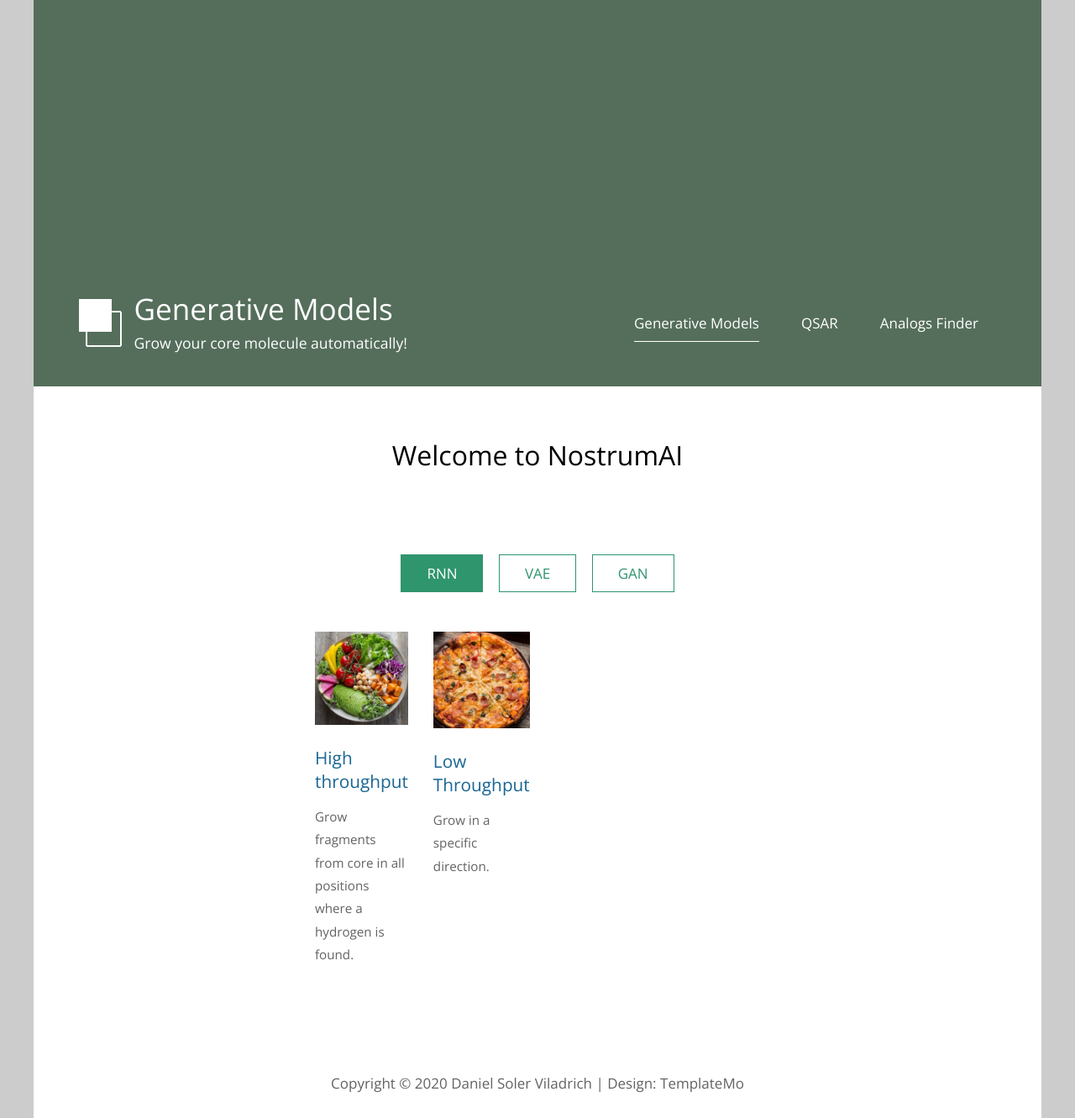
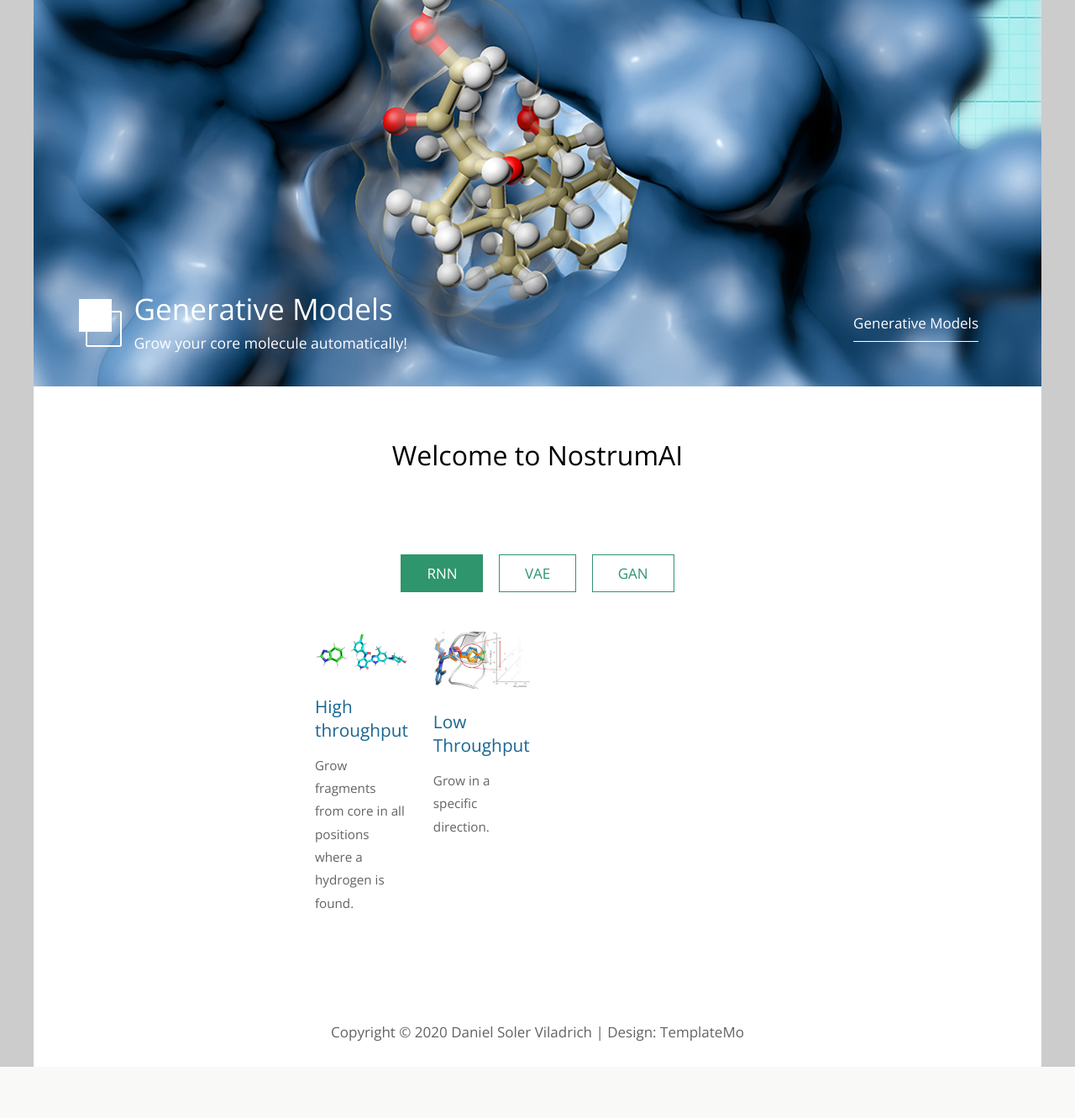
Before and after one commit to danielSoler93/DrugDiscoveryAI, a Django app: page /generative_model/ in a window 1280 px wide. Shown: the whole page at 84% size. After the commit the page ends 1270 px from the top, so only its background shows below. Run offline with Django 3.2, Linux system fonts and the light colour scheme; some libraries are stand-ins or nearby versions.

Commit message:
Format generative_model.html

```diff
--- a/ML_NBD/generative_model/templates/generative_model/home.html
+++ b/ML_NBD/generative_model/templates/generative_model/home.html
@@ -8,7 +8,7 @@
     <meta http-equiv="X-UA-Compatible" content="ie=edge" />
     <title>Simple House Template</title>
     <link href="https://fonts.googleapis.com/css?family=Open+Sans:400" rel="stylesheet" />
-	<link href="{% static 'css/templatemo-style.css' %}" type="text/css"  rel="stylesheet" />
+	<link href="{% static 'css/templatemo-style.css' %}"   rel="stylesheet" />
 </head>
 <!--
 
@@ -23,7 +23,7 @@
 	<!-- Top box -->
 		<!-- Logo & Site Name -->
 		<div class="placeholder">
-			<div class="parallax-window" data-parallax="scroll" data-image-src="{% static  'img/simple-house-01.jpg' %}">
+			<div class="parallax-window" data-parallax="scroll" data-image-src="{% static  'img/header.jpg' %}">
 				<div class="tm-header">
 					<div class="row tm-header-inner">
 						<div class="col-md-6 col-12">
@@ -36,8 +36,8 @@
 						<nav class="col-md-6 col-12 tm-nav">
 							<ul class="tm-nav-ul">
 								<li class="tm-nav-li"><a href="index.html" class="tm-nav-link active">Generative Models</a></li>
-								<li class="tm-nav-li"><a href="about.html" class="tm-nav-link">QSAR</a></li>
-								<li class="tm-nav-li"><a href="contact.html" class="tm-nav-link">Analogs Finder</a></li>
+								<!--<li class="tm-nav-li"><a href="about.html" class="tm-nav-link">QSAR</a></li>>
+								<!--<li class="tm-nav-li"><a href="contact.html" class="tm-nav-link">Analogs Finder</a></li>-->
 							</ul>
 						</nav>
 					</div>
@@ -63,10 +63,10 @@
 			<!-- Gallery -->
 			<div class="row tm-gallery">
 				<!-- gallery page 1 -->
-				<div id="tm-gallery-page-pizza" class="tm-gallery-page">
+				<div id="tm-gallery-page-rnn" class="tm-gallery-page">
 					<article class="col-lg-3 col-md-4 col-sm-6 col-12 tm-gallery-item">
 						<figure>
-							<img src="{% static  'img/gallery/01.jpg' %}" alt="Image" class="img-fluid tm-gallery-img" />
+							<img src="{% static  'img/gallery/01.png' %}" alt="Image" class="img-fluid tm-gallery-img" />
 							<figcaption>
 								<h4 class="tm-gallery-title">High throughput</h4>
 								<p class="tm-gallery-description">Grow fragments from core in all
@@ -76,7 +76,7 @@
 					</article>
 					<article class="col-lg-3 col-md-4 col-sm-6 col-12 tm-gallery-item">
 						<figure>
-							<img src="{% static  'img/gallery/02.jpg' %}" alt="Image" class="img-fluid tm-gallery-img" />
+							<img src="{% static  'img/gallery/02.jpeg' %}" alt="Image" class="img-fluid tm-gallery-img" />
 							<figcaption>
 								<h4 class="tm-gallery-title">Low Throughput</h4>
 								<p class="tm-gallery-description">Grow in a specific direction.</p>
@@ -84,6 +84,49 @@
 						</figure>
 					</article>
 				</div> <!-- gallery page 1 -->
+				<!-- gallery page 2 -->
+				<div id="tm-gallery-page-vae" class="tm-gallery-page hidden">
+					<article class="col-lg-3 col-md-4 col-sm-6 col-12 tm-gallery-item">
+						<figure>
+							<img src="{% static  'img/gallery/03.jpeg' %}" alt="Image" class="img-fluid tm-gallery-img" />
+							<figcaption>
+								<h4 class="tm-gallery-title">VAE</h4>
+								<p class="tm-gallery-description">Generate as many similar molecules as possible to a given core.</p>
+							</figcaption>
+						</figure>
+					</article>
+					<article class="col-lg-3 col-md-4 col-sm-6 col-12 tm-gallery-item">
+						<figure>
+							<img src="{% static  'img/gallery/04.jpeg' %}" alt="Image" class="img-fluid tm-gallery-img" />
+							<figcaption>
+								<h4 class="tm-gallery-title">Conditional VAE</h4>
+								<p class="tm-gallery-description">Generate molecules with several conditions by changing the model loss function</p>
+							</figcaption>
+						</figure>
+					</article>
+				</div> <!-- gallery page 2 -->
+				<!-- gallery page 3 -->
+				<div id="tm-gallery-page-gan" class="tm-gallery-page hidden">
+					<article class="col-lg-3 col-md-4 col-sm-6 col-12 tm-gallery-item">
+						<figure>
+							<img src="{% static  'img/gallery/05.png' %}" alt="Image" class="img-fluid tm-gallery-img" />
+							<figcaption>
+								<h4 class="tm-gallery-title">HT GAN model</h4>
+								<p class="tm-gallery-description">Not Implemented Yet</p>
+							</figcaption>
+						</figure>
+					</article>
+					<article class="col-lg-3 col-md-4 col-sm-6 col-12 tm-gallery-item">
+						<figure>
+							<img src="{% static  'img/gallery/06.jpeg' %}" alt="Image" class="img-fluid tm-gallery-img" />
+							<figcaption>
+								<h4 class="tm-gallery-title">GAN model with Reinforcement Learning</h4>
+								<p class="tm-gallery-description">Not Implemented Yet</p>
+
+							</figcaption>
+						</figure>
+					</article>
+				</div> <!-- gallery page 3 -->
 			</div>
 		</main>
 
@@ -92,8 +135,8 @@
             | Design: <a rel="nofollow" href="https://templatemo.com">TemplateMo</a></p>
 		</footer>
 	</div>
-	<script src="js/jquery.min.js"></script>
-	<script src="js/parallax.min.js"></script>
+	<script src="{% static  'js/jquery.min.js' %}"></script>
+	<script src="{% static  'js/parallax.min.js' %}"></script>
 	<script>
 		$(document).ready(function(){
 			// Handle click on paging links
```
Also changed, not shown: ML_NBD/generative_model/static/img/gallery/01.png (added), ML_NBD/generative_model/static/img/gallery/02.jpeg (added), ML_NBD/generative_model/static/img/gallery/03.jpeg (added), ML_NBD/generative_model/static/img/gallery/04.jpeg (added), ML_NBD/generative_model/static/img/gallery/05.png (added), ML_NBD/generative_model/static/img/gallery/06.jpeg (added), ML_NBD/generative_model/static/img/header.jpg (added), ML_NBD/generative_model/static/js/jquery.min.js (renamed from ML_NBD/generative_model/static/css/jquery.min.js), ML_NBD/generative_model/static/js/parallax.min.js (renamed from ML_NBD/generative_model/static/css/parallax.min.js).
